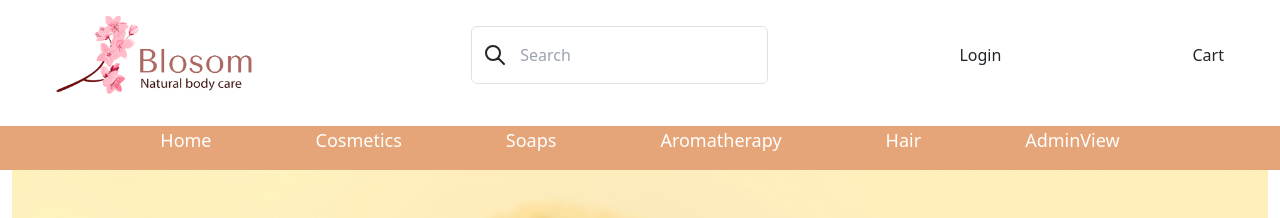
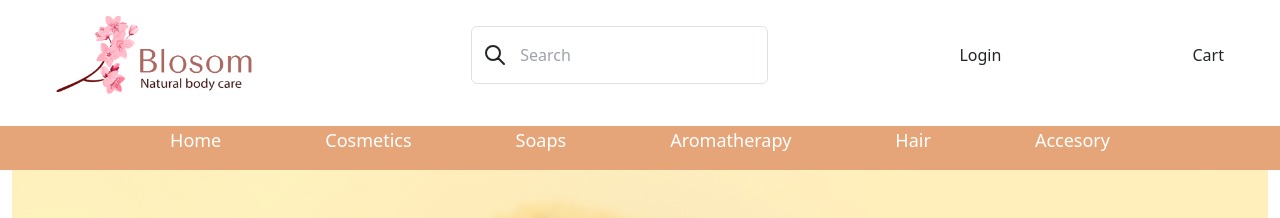
Before and after one commit to Ecommerce-MAC/Blossom-Front, a React (Vite) app: page / in a window 1280 px wide. Shown: the top 218 px of the page. Built offline with nearby package versions, Linux system fonts and the light colour scheme.

Commit message:
change nav

```diff
--- a/src/components/Nav.jsx
+++ b/src/components/Nav.jsx
@@ -72,7 +72,7 @@ export default function Nav() {
                                 <a href="/ProductList">Hair</a>
                             </li>
                             <li>
-                                <a href="/AdminView">AdminView</a>
+                                <a href="/ProductList">Accesory</a>
                             </li>
                         </ul>
 
```
Also changed, not shown: src/components/Registration.jsx (+2 -8 lines), src/pages/NotFound.jsx (+0 -8 lines).
